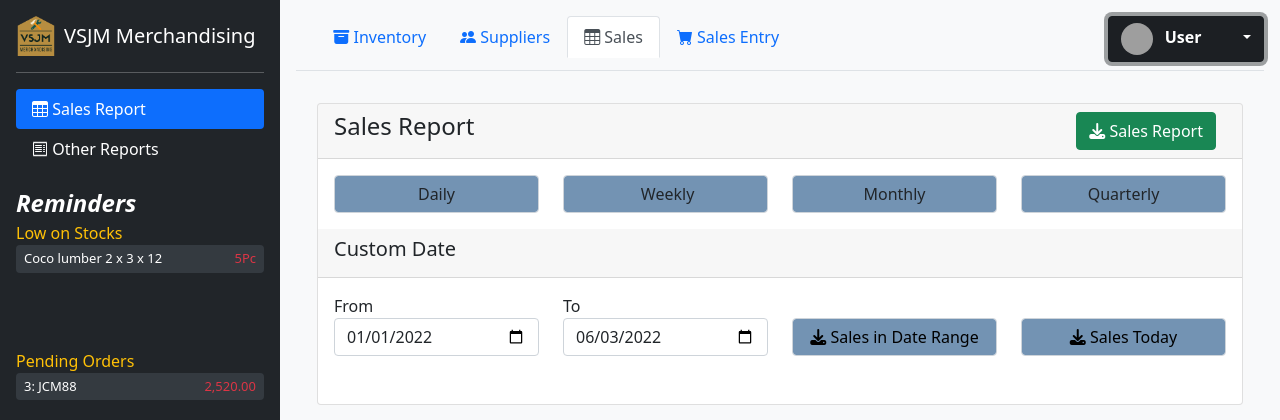
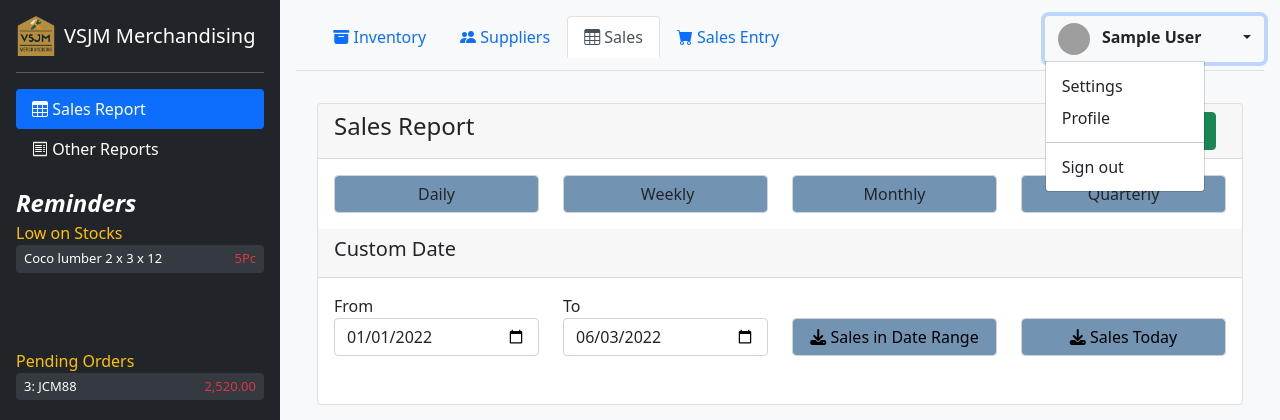
Before and after one commit to eageclarin/VSJMMerchandising-Sales-and-Inventory-Management-System, a PHP site: page /pages/sales/sales.php in a window 1280 px wide, after a click that opens the changed part. Shown: the top 420 px of the page. Run offline with PHP 8.4, Linux system fonts and the light colour scheme; the visitor is signed in with stand-in values (Sample User, id 1); data comes from the database, SQL or seed files in the repository; some libraries are stand-ins or nearby versions; grey boxes are pictures that could not be loaded.

Commit message:
top navbar user

```diff
--- a/index.php
+++ b/index.php
@@ -284,7 +284,7 @@ require_once 'auth_check.php';
 			</li>
 
 			<div class="btn-group" style="display:block; margin-left: auto; margin-right:2">
-				<button type="button" class="btn btn-dark dropdown-toggle" data-bs-toggle="dropdown" data-bs-display="static" id="dropdownUser1" aria-expanded="false">
+				<button type="button" class="btn dropdown-toggle" data-bs-toggle="dropdown" data-bs-display="static" id="dropdownUser1" aria-expanded="false">
 					<img src="https://github.com/mdo.png" alt="" width="32" height="32" class="rounded-circle me-2">
 					<strong><?php echo $_SESSION["customerName"]; ?></strong> &nbsp;&nbsp;&nbsp;&nbsp;&nbsp;&nbsp;&nbsp;
 				</button>
--- a/pages/order/order.php
+++ b/pages/order/order.php
@@ -2,6 +2,7 @@
     session_start();
 	include_once '../../env/conn.php';
 	require_once '../../env/auth_check.php';
+    $str ="";
     /*-------- VARIABLES --------*/
     $button = $updateStyle = $undo = "";
     $update = "-";
@@ -279,6 +280,9 @@
             </li>
             <li class="nav-item">
                 <a class="nav-link"  href="../sales/sales.php">Sales</a>
+            </li>
+            <li class="nav-item">
+                <a class="nav-link"  href="order.php">Sales Entry</a>
             </li>
         </ul>
         </div>
--- a/pages/sales/sales.php
+++ b/pages/sales/sales.php
@@ -15,7 +15,15 @@
 	<script src="https://cdn.jsdelivr.net/npm/bootstrap@5.1.3/dist/js/bootstrap.bundle.min.js" integrity="sha384-ka7Sk0Gln4gmtz2MlQnikT1wXgYsOg+OMhuP+IlRH9sENBO0LRn5q+8nbTov4+1p" crossorigin="anonymous"></script>
 	<script src="https://ajax.googleapis.com/ajax/libs/jquery/3.6.0/jquery.min.js"></script>
 
+      <!-- CSS -->
+	<link href="https://cdn.jsdelivr.net/npm/bootstrap@5.1.3/dist/css/bootstrap.min.css" rel="stylesheet" integrity="sha384-1BmE4kWBq78iYhFldvKuhfTAU6auU8tT94WrHftjDbrCEXSU1oBoqyl2QvZ6jIW3" crossorigin="anonymous">
+	<link rel="stylesheet" href="https://cdn.jsdelivr.net/npm/bootstrap-icons@1.8.1/font/bootstrap-icons.css">
+	<script src="https://code.jquery.com/jquery-3.3.1.slim.min.js" integrity="sha384-q8i/X+965DzO0rT7abK41JStQIAqVgRVzpbzo5smXKp4YfRvH+8abtTE1Pi6jizo" crossorigin="anonymous"></script>
 
+	<!-- JQUERY/BOOTSTRAP -->
+	<script src="https://code.jquery.com/jquery-3.3.1.slim.min.js" integrity="sha384-q8i/X+965DzO0rT7abK41JStQIAqVgRVzpbzo5smXKp4YfRvH+8abtTE1Pi6jizo" crossorigin="anonymous"></script>
+	<script src="https://cdn.jsdelivr.net/npm/bootstrap@5.1.3/dist/js/bootstrap.bundle.min.js" integrity="sha384-ka7Sk0Gln4gmtz2MlQnikT1wXgYsOg+OMhuP+IlRH9sENBO0LRn5q+8nbTov4+1p" crossorigin="anonymous"></script>
+	<script src="https://ajax.googleapis.com/ajax/libs/jquery/3.6.0/jquery.min.js"></script>
 </head>
 <body>
 
@@ -51,15 +59,15 @@ require_once '../../env/auth_check.php';
         </li>
 
         <div class="btn-group" style="display:block; margin-left: auto; margin-right:5">
-				<button type="button" class="btn btn-dark dropdown-toggle" data-bs-toggle="dropdown" data-bs-display="static" id="dropdownUser1" aria-expanded="false">
+				<button type="button" class="btn dropdown-toggle" data-bs-toggle="dropdown" data-bs-display="static" id="dropdownUser1" aria-expanded="false">
 					<img src="https://github.com/mdo.png" alt="" width="32" height="32" class="rounded-circle me-2">
-					<strong>User</strong> &nbsp;&nbsp;&nbsp;&nbsp;&nbsp;&nbsp;&nbsp;
+					<strong><?php echo $_SESSION["customerName"]; ?></strong> &nbsp;&nbsp;&nbsp;&nbsp;&nbsp;&nbsp;&nbsp;
 				</button>
 				<ul class="dropdown-menu dropdown-menu-end dropdown-menu-lg-start"  aria-labelledby="dropdownUser1">
 				<li><a class="dropdown-item" href="#">Settings</a></li>
 				<li><a class="dropdown-item" href="#">Profile</a></li>
 				<li><hr class="dropdown-divider"></li>
-				<li><a class="dropdown-item" href="login.php">Sign out</a></li>
+				<li><a class="dropdown-item" href="../../login.php">Sign out</a></li>
 				</ul>
 			</div>
       </ul>
--- a/pages/sales/style.css
+++ b/pages/sales/style.css
@@ -8,7 +8,7 @@
     padding-bottom: 60px;
 }
 
-a {
+a:link {
     text-decoration: none;
 }
 
--- a/pages/supplier/suppliers.php
+++ b/pages/supplier/suppliers.php
@@ -56,15 +56,15 @@
         </li>
 
         <div class="btn-group" style="display:block; margin-left: auto; margin-right:5">
-				<button type="button" class="btn btn-dark dropdown-toggle" data-bs-toggle="dropdown" data-bs-display="static" id="dropdownUser1" aria-expanded="false">
+				<button type="button" class="btn dropdown-toggle" data-bs-toggle="dropdown" data-bs-display="static" id="dropdownUser1" aria-expanded="false">
 					<img src="https://github.com/mdo.png" alt="" width="32" height="32" class="rounded-circle me-2">
-					<strong>User</strong> &nbsp;&nbsp;&nbsp;&nbsp;&nbsp;&nbsp;&nbsp;
+					<strong><?php echo $_SESSION["customerName"]; ?></strong> &nbsp;&nbsp;&nbsp;&nbsp;&nbsp;&nbsp;&nbsp;
 				</button>
 				<ul class="dropdown-menu dropdown-menu-end dropdown-menu-lg-start"  aria-labelledby="dropdownUser1">
 				<li><a class="dropdown-item" href="#">Settings</a></li>
 				<li><a class="dropdown-item" href="#">Profile</a></li>
 				<li><hr class="dropdown-divider"></li>
-				<li><a class="dropdown-item" href="login.php">Sign out</a></li>
+				<li><a class="dropdown-item" href="../../login.php">Sign out</a></li>
 				</ul>
 			</div>
       </ul>
```
Also changed, not shown: pages/inventory/inventory.php (+4 -3 lines).
